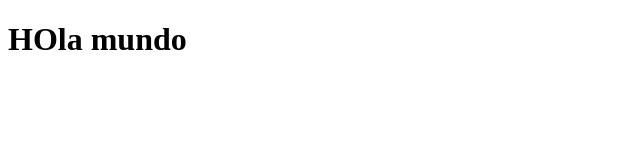
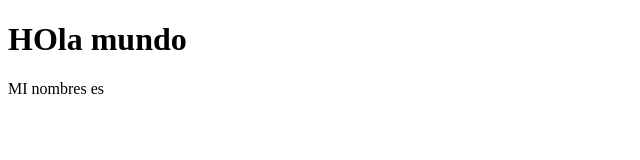
Before and after one commit to JoseDiazG/JoseDiazG.github.io, a plain HTML site: page index.html in a window 1280 px wide. Shown: the whole page, without its empty margins (0-640 px from the left). Drawn offline with Linux system fonts and the light colour scheme.

```diff
--- a/index.html
+++ b/index.html
@@ -6,5 +6,6 @@
 </head>
 <body>
 	<h1>HOla mundo</h1>
+	<p>MI nombres es </p>
 </body>
 </html>
```
